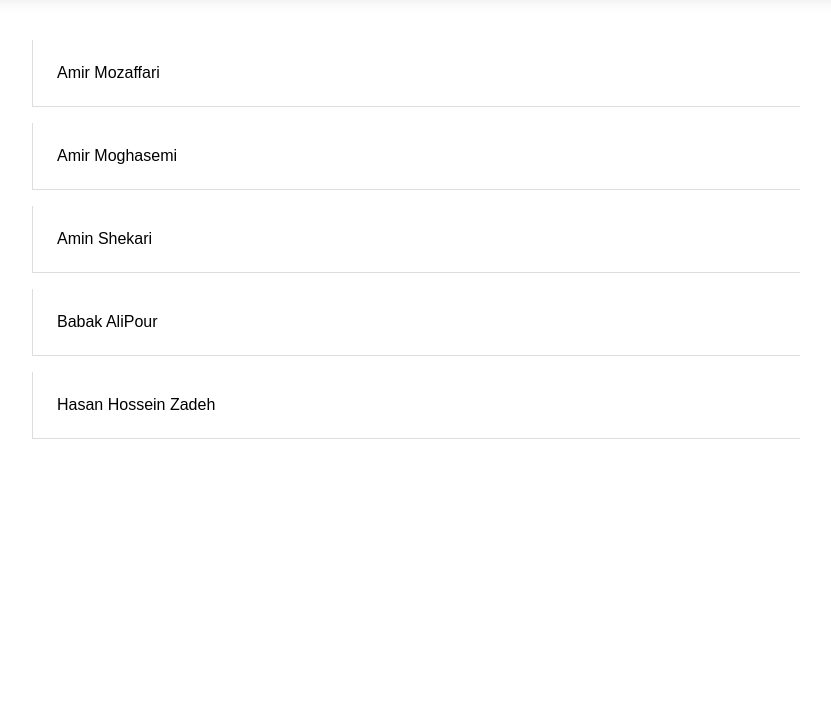
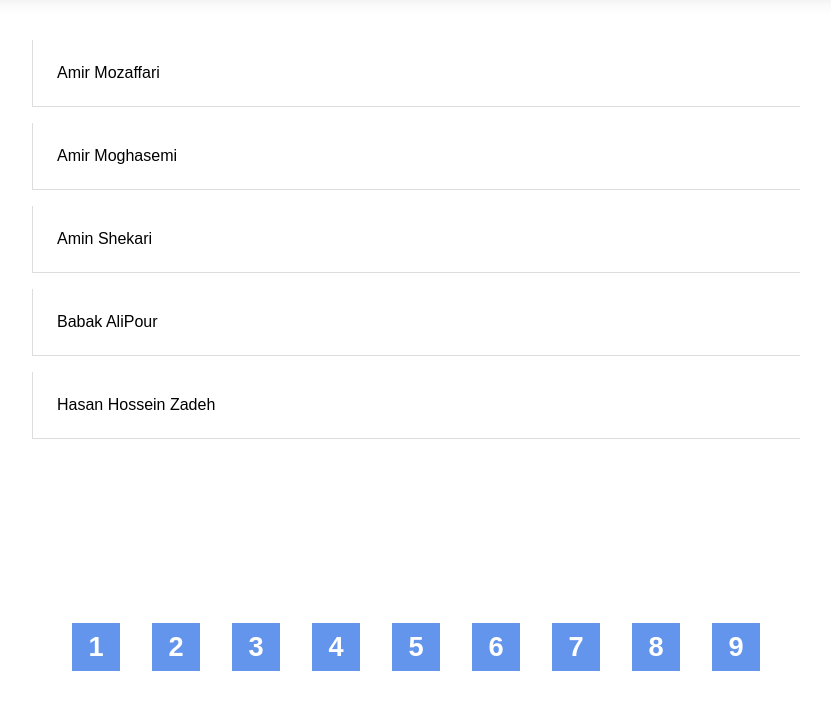
Before and after one commit to sobhan-gh30/JsPagination, a plain HTML site: page index.html in a window 1280 px wide. Shown: the part 97-800 px from the top of the page, without its empty margins (224-1055 px from the left). Drawn offline with Linux system fonts and the light colour scheme.

Commit message:
feat : coding the pagintaion

```diff
--- a/js/app.js
+++ b/js/app.js
@@ -1,55 +1,67 @@
 // I Didn't use database in this project .
 // I store my data into an array
 const listItems = [
-    { id: 1, name: 'Amir', family: 'Mozaffari' },
-    { id: 2, name: 'Amir', family: 'Moghasemi' },
-    { id: 3, name: 'Amin', family: 'Shekari' },
-    { id: 4, name: 'Babak', family: 'AliPour' },
-    { id: 5, name: 'Hasan', family: ' Hossein Zadeh' },
+    {id: 1, name: 'Amir', family: 'Mozaffari'},
+    {id: 2, name: 'Amir', family: 'Moghasemi'},
+    {id: 3, name: 'Amin', family: 'Shekari'},
+    {id: 4, name: 'Babak', family: 'AliPour'},
+    {id: 5, name: 'Hasan', family: ' Hossein Zadeh'},
 
-    { id: 6, name: 'Amin', family: 'Davari' },
-    { id: 7, name: 'Mohammad', family: 'Ghasemi' },
-    { id: 8, name: 'James', family: 'Smith' },
-    { id: 9, name: 'Johny', family: 'English' },
-    { id: 10, name: 'Hossein', family: 'Ghasemi' },
+    {id: 6, name: 'Amin', family: 'Davari'},
+    {id: 7, name: 'Mohammad', family: 'Ghasemi'},
+    {id: 8, name: 'James', family: 'Smith'},
+    {id: 9, name: 'Johny', family: 'English'},
+    {id: 10, name: 'Hossein', family: 'Ghasemi'},
 
-    { id: 11, name: 'Saeed', family: 'Ehsani' },
-    { id: 12, name: 'Ehsan', family: 'Amiri' },
-    { id: 13, name: 'Mohsen', family: 'Ansari' },
-    { id: 14, name: 'Mehran', family: 'Brumand' },
-    { id: 15, name: 'Amir Hossein', family: 'Azari' },
+    {id: 11, name: 'Saeed', family: 'Ehsani'},
+    {id: 12, name: 'Ehsan', family: 'Amiri'},
+    {id: 13, name: 'Mohsen', family: 'Ansari'},
+    {id: 14, name: 'Mehran', family: 'Brumand'},
+    {id: 15, name: 'Amir Hossein', family: 'Azari'},
 
-    { id: 16, name: 'Hossein', family: 'Mohammadi' },
-    { id: 17, name: 'Melika', family: 'Hosseini' },
-    { id: 18, name: 'Nima', family: 'Ahmadi' },
-    { id: 19, name: 'Fatemeh', family: 'Hessin abadi' },
-    { id: 20, name: 'Ehsan', family: 'Tayyebi' },
+    {id: 16, name: 'Hossein', family: 'Mohammadi'},
+    {id: 17, name: 'Melika', family: 'Hosseini'},
+    {id: 18, name: 'Nima', family: 'Ahmadi'},
+    {id: 19, name: 'Fatemeh', family: 'Hessin abadi'},
+    {id: 20, name: 'Ehsan', family: 'Tayyebi'},
 
-    { id: 21, name: 'Zahra', family: 'Dehghani' },
-    { id: 22, name: 'Matin', family: 'Gholami' },
-    { id: 23, name: 'Nima', family: 'Ahmadi' },
-    { id: 24, name: 'Fatemeh', family: 'Hessin abadi' },
-    { id: 25, name: 'Ehsan', family: 'Tayyebi' },
+    {id: 21, name: 'Zahra', family: 'Dehghani'},
+    {id: 22, name: 'Matin', family: 'Gholami'},
+    {id: 23, name: 'Nima', family: 'Ahmadi'},
+    {id: 24, name: 'Fatemeh', family: 'Hessin abadi'},
+    {id: 25, name: 'Ehsan', family: 'Tayyebi'},
 
-    { id: 26, name: 'Saeed', family: 'Ehsani' },
-    { id: 27, name: 'Ehsan', family: 'Amiri' },
-    { id: 28, name: 'Mohsen', family: 'Ansari' },
-    { id: 29, name: 'Mehran', family: 'Brumand' },
-    { id: 30, name: 'Amir Hossein', family: 'Azari' },
+    {id: 26, name: 'Saeed', family: 'Ehsani'},
+    {id: 27, name: 'Ehsan', family: 'Amiri'},
+    {id: 28, name: 'Mohsen', family: 'Ansari'},
+    {id: 29, name: 'Mehran', family: 'Brumand'},
+    {id: 30, name: 'Amir Hossein', family: 'Azari'},
 
-    { id: 31, name: 'Ehsan', family: 'Amiri' },
-    { id: 32, name: 'Mohsen', family: 'Ansari' },
+    {id: 31, name: 'Hamid', family: 'Ehsani'},
+    {id: 32, name: 'ALi', family: 'Amiri'},
+    {id: 33, name: 'Sobhan', family: 'Ansari'},
+    {id: 34, name: 'Sohrab', family: 'Brumand'},
+    {id: 35, name: 'AmirAli', family: 'Azari'},
 
+    {id: 36, name: 'Mohsen', family: 'Ehsani'},
+    {id: 37, name: 'Soltan', family: 'Amiri'},
+    {id: 38, name: 'Nastaran', family: 'Ansari'},
+    {id: 39, name: 'Ghazal', family: 'Brumand'},
+    {id: 40, name: 'Baran', family: 'Azari'},
+
+    {id: 41, name: 'Ehsan', family: 'Amiri'},
+    {id: 42, name: 'Mohsen', family: 'Ansary'},
+    {id: 42, name: 'Maryam', family: 'Nazary'},
 ];
-let userListContainer , paginationContainer , currentPage , rowsCount
+let userListContainer, paginationContainer, currentPage, rowsCount, pageContainer
 
 userListContainer = document.querySelector('#list')
 paginationContainer = document.querySelector('#pagination')
 currentPage = 1
 rowsCount = 5
 
-function displayList (allUsersArray, usersContainer, rowsCount, currentPage) {
-    let endIndex , startIndex , paginatedUsers , userElement
+function displayList(allUsersArray, usersContainer, rowsCount, currentPage) {
+    let endIndex, startIndex, paginatedUsers, userElement
 
     usersContainer.innerHTML = ''
 
@@ -67,3 +79,12 @@ function displayList (allUsersArray, usersContainer, rowsCount, currentPage) {
 }
 
 displayList(listItems, userListContainer, rowsCount, currentPage)
+
+for (let i = 1; i <= Math.ceil(listItems.length / rowsCount); i++) {
+    pageContainer = document.createElement("div")
+    pageContainer.classList.add("pageNumber")
+    pageContainer.innerHTML = `${i}`
+    pageContainer.setAttribute("onclick", `displayList(listItems, userListContainer, rowsCount, ${i})`)
+    paginationContainer.append(pageContainer)
+
+}
--- a/style.css
+++ b/style.css
@@ -31,12 +31,7 @@ main{
     max-width: 768px;
     background-color: #FFF;
     margin-top: 25px;
-}
-.pagination {
-    display: flex;
-    flex-wrap: wrap;
-    justify-content: center;
-    align-items: center;
+    margin-bottom: 1rem;
 }
 .item{
     padding: 1.5rem;
@@ -44,3 +39,24 @@ main{
     border-bottom: 1px solid #ddd;
     border-left: 1px solid #ddd;
 }
+.pagination {
+    display: flex;
+    flex-wrap: wrap;
+    justify-content: center;
+    align-items: center;
+    position: absolute;
+    bottom: 2%;
+}
+.pageNumber{
+    width: 3rem;
+    height: 3rem;
+    margin: 1rem;
+    display: flex;
+    justify-content: center;
+    align-items: center;
+    color: #fff;
+    background-color: cornflowerblue;
+    font-weight: bold;
+    font-size: 1.7rem;
+    cursor: pointer;
+}
```
